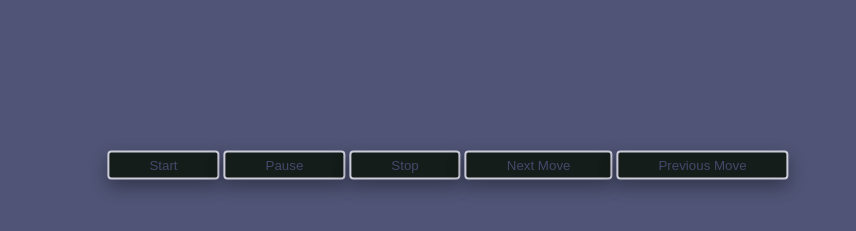
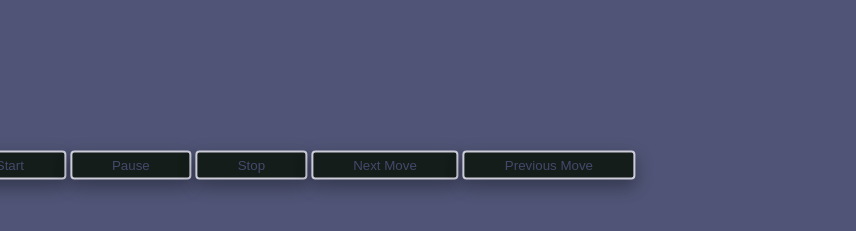
Before and after one commit to beyzasahingoz/beyza-sahingoz-advance, a plain HTML site: page HW3/sprite.html in a window 1280 px wide. Shown: the part 275-506 px from the top of the page, without its empty margins (0-856 px from the left). Drawn offline with Linux system fonts and the light colour scheme.

Commit message:
Update sprite.html

```diff
--- a/HW3/sprite.html
+++ b/HW3/sprite.html
@@ -11,7 +11,7 @@
             margin: 0;
             position: absolute;
             top: 55%;
-            left: 35%;
+            left: 23%;
             -ms-transform: translate(-50%, -50%);
             transform: translate(-50%, -50%);
         }
```
